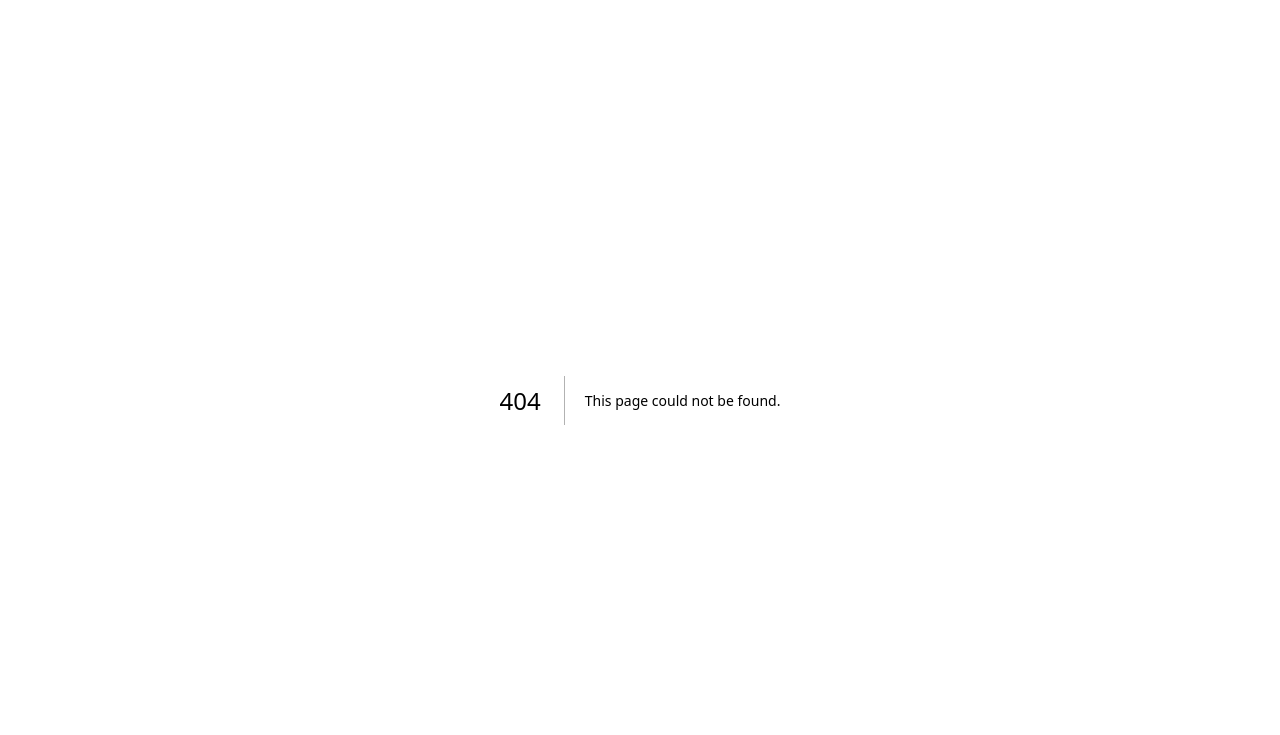
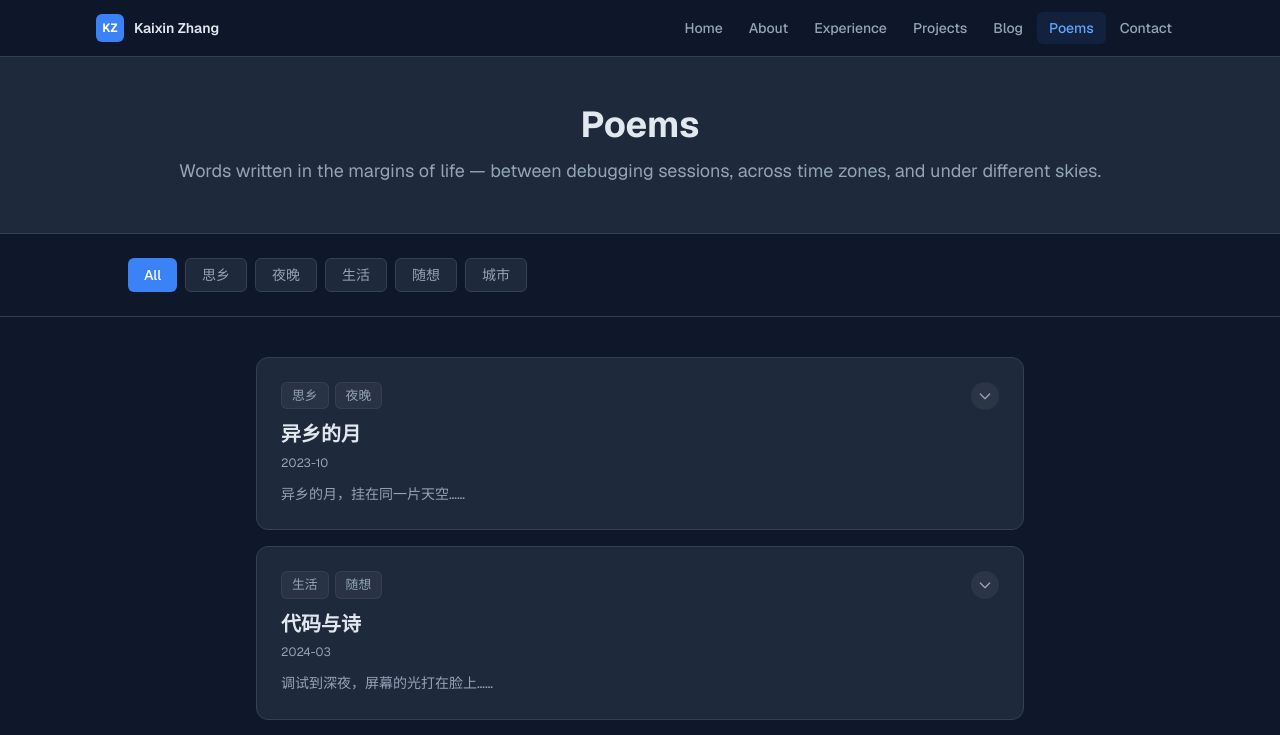
Before and after one commit to RichardZhang0316/personal_website, a Next.js app in the folder kaixin-homepage/: page /poems in a window 1280 px wide. Before the commit this address had no page. Shown: the top 735 px of the page. Built offline with nearby package versions, Linux system fonts and the light colour scheme.

Commit message:
Add Poems section with card-expand UI and tag filtering
https://claude.ai/code/session_01Hb7rST9251HpBHEESPPiQh

```diff
--- a/kaixin-homepage/components/navigation_bar.js
+++ b/kaixin-homepage/components/navigation_bar.js
@@ -7,6 +7,7 @@ const links = [
   { href: '/experiences', label: 'Experience' },
   { href: '/projects', label: 'Projects' },
   { href: '/blog', label: 'Blog' },
+  { href: '/poems', label: 'Poems' },
   { href: '/contact', label: 'Contact' },
 ];
 
--- a/kaixin-homepage/data/experience.js
+++ b/kaixin-homepage/data/experience.js
@@ -247,3 +247,56 @@ export const blogTags = [
   "Distributed Computing",
   "Fintech"
 ];
+
+export const poems = [
+  {
+    id: 1,
+    title: "异乡的月",
+    date: "2023-10",
+    tags: ["思乡", "夜晚"],
+    excerpt: "异乡的月，挂在同一片天空……",
+    body: `异乡的月，挂在同一片天空，
+却照不亮我熟悉的那条路。
+风吹过来，带着陌生的气息，
+我在窗前，想起了很久以前的事。
+
+那时候，月亮很圆，
+母亲说，快回家吃饭了。
+而今，灯火万家，
+却没有一扇窗，属于我。`
+  },
+  {
+    id: 2,
+    title: "代码与诗",
+    date: "2024-03",
+    tags: ["生活", "随想"],
+    excerpt: "调试到深夜，屏幕的光打在脸上……",
+    body: `调试到深夜，屏幕的光打在脸上，
+错误一条接一条，像是写不完的诗。
+也许代码也有它的韵脚，
+每一个 bug，都是一句还没说完的话。
+
+我敲下最后一行，
+程序终于运行，
+窗外天色渐白，
+原来，我们都在等待一个结果。`
+  },
+  {
+    id: 3,
+    title: "费城的冬天",
+    date: "2024-12",
+    tags: ["生活", "城市"],
+    excerpt: "费城的冬天比想象中更冷……",
+    body: `费城的冬天比想象中更冷，
+风从特拉华河吹来，
+穿过厚厚的外套，
+直抵心里最空的那块地方。
+
+走过拱门街的鹅卵石，
+我想，有些路，
+走了才算走过，
+有些冷，淋了才算懂得。`
+  }
+];
+
+export const poemTags = ["思乡", "夜晚", "生活", "随想", "城市"];
--- /dev/null
+++ b/kaixin-homepage/pages/poems.js
@@ -0,0 +1,144 @@
+import { useState } from "react";
+import { Geist } from "next/font/google";
+import Head from "next/head";
+import Navbar from "../components/navigation_bar";
+import { poems, poemTags, personal } from "../data/experience";
+
+const geistSans = Geist({ variable: "--font-geist-sans", subsets: ["latin"] });
+
+function PoemCard({ poem }) {
+  const [expanded, setExpanded] = useState(false);
+
+  return (
+    <div
+      className="card p-6 cursor-pointer transition-all duration-200"
+      style={{ borderColor: expanded ? 'var(--accent)' : undefined }}
+      onClick={() => setExpanded(!expanded)}
+    >
+      {/* Header */}
+      <div className="flex items-start justify-between gap-4">
+        <div className="flex-1 min-w-0">
+          <div className="flex flex-wrap gap-1.5 mb-3">
+            {poem.tags.map((tag) => (
+              <span key={tag} className="tag-neutral">{tag}</span>
+            ))}
+          </div>
+          <h2 className="text-xl font-semibold leading-snug" style={{ color: 'var(--text)' }}>
+            {poem.title}
+          </h2>
+          <p className="text-xs mt-1.5" style={{ color: 'var(--muted)' }}>{poem.date}</p>
+        </div>
+
+        {/* Expand icon */}
+        <div
+          className="flex-shrink-0 w-7 h-7 rounded-full flex items-center justify-center transition-transform duration-200"
+          style={{
+            background: 'rgba(255,255,255,0.06)',
+            transform: expanded ? 'rotate(180deg)' : 'rotate(0deg)',
+          }}
+        >
+          <svg className="w-4 h-4" fill="none" stroke="currentColor" viewBox="0 0 24 24"
+            style={{ color: 'var(--muted)' }}>
+            <path strokeLinecap="round" strokeLinejoin="round" strokeWidth="2" d="M19 9l-7 7-7-7" />
+          </svg>
+        </div>
+      </div>
+
+      {/* Excerpt (collapsed) */}
+      {!expanded && (
+        <p className="mt-3 text-sm leading-relaxed" style={{ color: 'var(--muted)' }}>
+          {poem.excerpt}
+        </p>
+      )}
+
+      {/* Full body (expanded) */}
+      {expanded && (
+        <div className="mt-5 pt-5" style={{ borderTop: '1px solid var(--border)' }}>
+          <pre
+            className="text-sm leading-8 whitespace-pre-wrap font-sans"
+            style={{ color: 'var(--text)', fontFamily: 'inherit' }}
+          >
+            {poem.body}
+          </pre>
+        </div>
+      )}
+    </div>
+  );
+}
+
+export default function Poems() {
+  const [activeTag, setActiveTag] = useState("all");
+
+  const filtered = activeTag === "all"
+    ? poems
+    : poems.filter((p) => p.tags.includes(activeTag));
+
+  return (
+    <div className={`${geistSans.className} page-bg`}>
+      <Head>
+        <title>Poems – Kaixin Zhang</title>
+        <meta name="description" content="Original poems by Kaixin Zhang." />
+      </Head>
+      <Navbar />
+
+      <main>
+        {/* Header */}
+        <div className="page-header">
+          <div className="max-w-6xl mx-auto px-4 sm:px-6 lg:px-8">
+            <h1 className="text-4xl font-bold" style={{ color: 'var(--text)' }}>Poems</h1>
+            <p className="mt-3 text-lg" style={{ color: 'var(--muted)' }}>
+              Words written in the margins of life — between debugging sessions, across time zones, and under different skies.
+            </p>
+          </div>
+        </div>
+
+        {/* Tag filter */}
+        <div className="max-w-6xl mx-auto px-4 sm:px-6 lg:px-16 py-6">
+          <div className="flex flex-wrap gap-2">
+            <button
+              onClick={() => setActiveTag("all")}
+              className="px-4 py-1.5 rounded-md text-sm font-medium transition-all"
+              style={activeTag === "all"
+                ? { background: 'var(--accent)', color: '#fff' }
+                : { background: 'var(--bg-card)', color: 'var(--muted)', border: '1px solid var(--border)' }}
+            >
+              All
+            </button>
+            {poemTags.map((tag) => (
+              <button
+                key={tag}
+                onClick={() => setActiveTag(tag)}
+                className="px-4 py-1.5 rounded-md text-sm font-medium transition-all"
+                style={activeTag === tag
+                  ? { background: 'var(--accent)', color: '#fff' }
+                  : { background: 'var(--bg-card)', color: 'var(--muted)', border: '1px solid var(--border)' }}
+              >
+                {tag}
+              </button>
+            ))}
+          </div>
+        </div>
+
+        <div className="divider" />
+
+        {/* Poem list */}
+        <section className="py-10 px-4 sm:px-6 lg:px-16 max-w-4xl mx-auto">
+          {filtered.length === 0 ? (
+            <p className="text-center py-16" style={{ color: 'var(--muted)' }}>No poems found for this tag.</p>
+          ) : (
+            <div className="space-y-4">
+              {filtered.map((poem) => (
+                <PoemCard key={poem.id} poem={poem} />
+              ))}
+            </div>
+          )}
+        </section>
+      </main>
+
+      <footer className="footer">
+        <p>© {new Date().getFullYear()} {personal.name}. All rights reserved.</p>
+        <p className="mt-1" style={{ color: '#475569' }}>Built with Next.js · Tailwind CSS</p>
+      </footer>
+    </div>
+  );
+}
```
